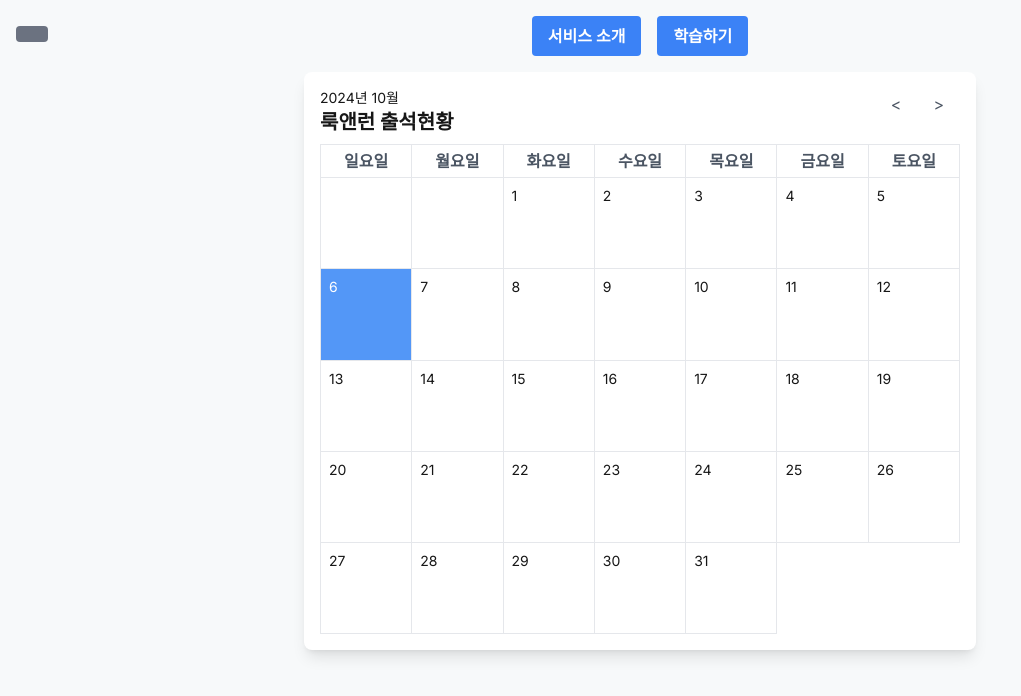
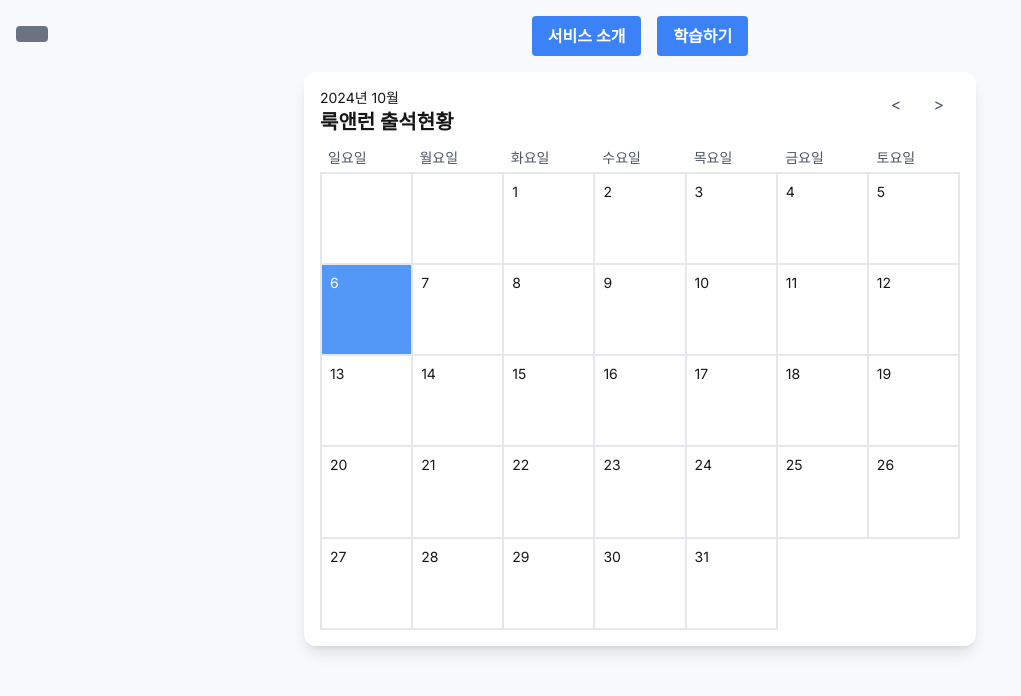
Before and after one commit to tinon1004/LookNLearn, a Next.js app: page /main in a window 1280 px wide. Shown: the top 696 px of the page, without its empty margins (0-1021 px from the left). Built offline with nearby package versions, Linux system fonts and the light colour scheme.

Commit message:
Refactor: edit calendar grid design

```diff
--- a/src/app/main/MainPage.tsx
+++ b/src/app/main/MainPage.tsx
@@ -28,7 +28,7 @@ const Calendar: React.FC<CalendarProps> = ({ onDayClick }) => {
     day === today.getDate();
 
   return (
-    <div className="bg-white rounded-lg shadow-lg p-4 w-full max-w-2xl">
+    <div className="bg-white rounded-xl shadow-lg p-4 w-full max-w-2xl">
       <style jsx>{`
         @keyframes blink {
           0% { background-color: #60A5FA; }
@@ -59,20 +59,26 @@ const Calendar: React.FC<CalendarProps> = ({ onDayClick }) => {
           </button>
         </div>
       </div>
-      <div className="grid grid-cols-7 border-t border-l border-gray-200">
+
+      <div className="grid grid-cols-7">
         {weekdays.map(day => (
-          <div key={day} className="text-center font-semibold text-gray-600 py-1 border-r border-b border-gray-200">
-            {day}
-          </div>
-        ))}
+            <div key={day} className="text-gray-600 py-1 border-b-2 text-sm pl-2">
+              {day}
+            </div>
+          ))}
+      </div>
+
+
+      <div className="grid grid-cols-7 border-l-2 border-gray-200">
+
         {Array(firstDayOfMonth).fill(null).map((_, index) => (
-          <div key={`empty-${index}`} className="aspect-square border-r border-b border-gray-200" />
+          <div key={`empty-${index}`} className="aspect-square border-r-2 border-b-2 border-gray-200" />
         ))}
         {days.map(day => (
           <button
             key={day}
             onClick={() => handleDayClick(day)}
-            className={`relative aspect-square border-r border-b border-gray-200
+            className={`relative aspect-square border-r-2 border-b-2 border-gray-200
               ${isToday(day) ? 'text-white blink-animation' : ''}`}
           >
             <div className="absolute top-2 left-2 text-sm">
```
